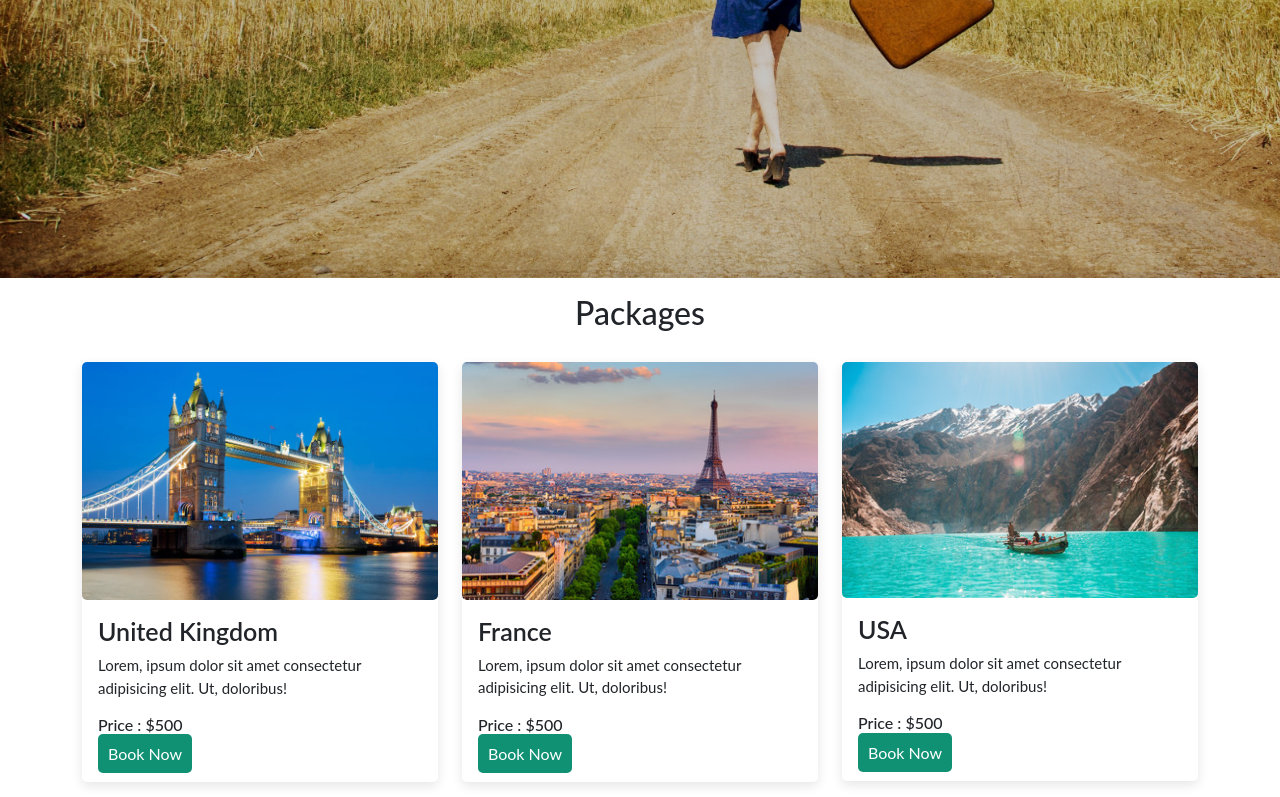
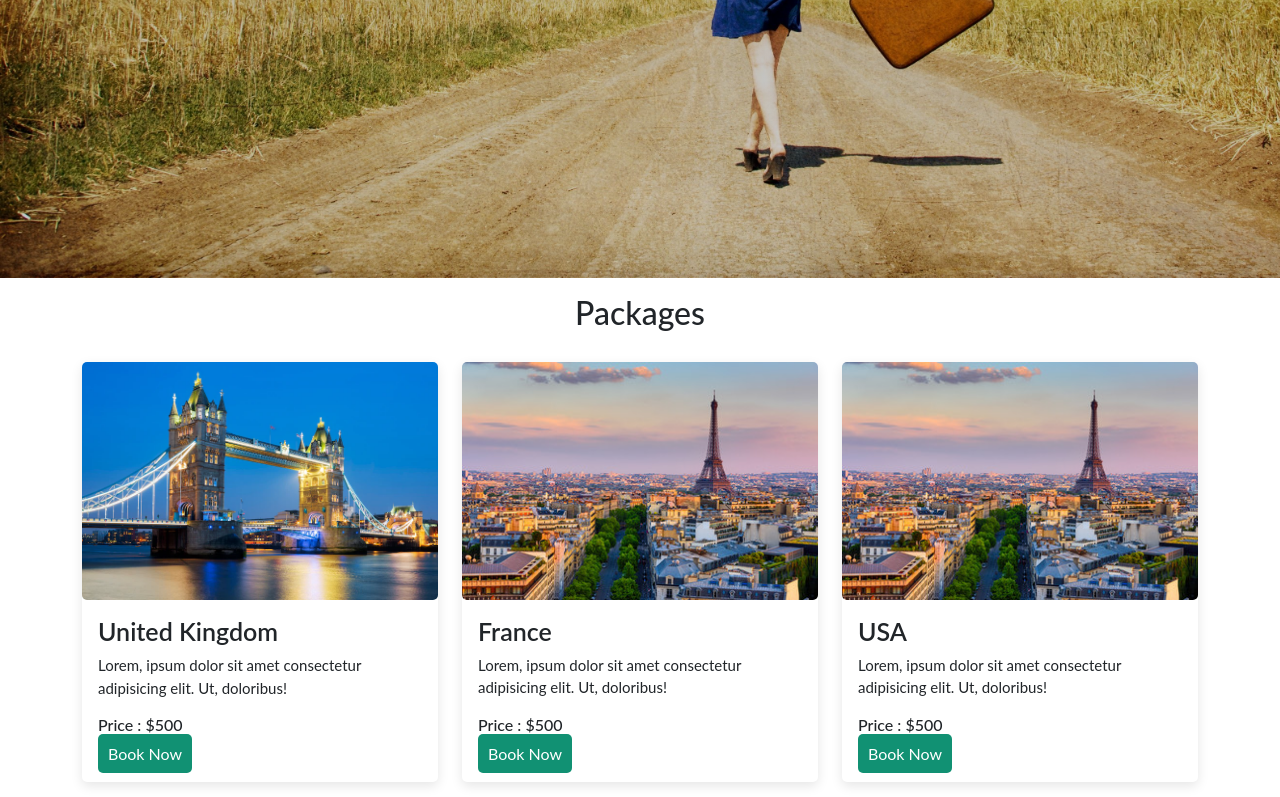
Before and after one commit to NavyaNarukulla/Travel, a plain HTML site: page index.html in a window 1280 px wide. Shown: the part 498-1295 px from the top of the page. Drawn offline with nearby package versions, Linux system fonts and the light colour scheme.

Commit message:
Update index.html

```diff
--- a/index.html
+++ b/index.html
@@ -108,7 +108,7 @@
           </div>
           <div class="col-md-4 py-3 py-md-0">
             <div class="card">
-              <img src="images/usa.png" />
+              <img src="images/france.png" />
               <div class="card-body">
                 <h3>USA</h3>
                 <p>
```
